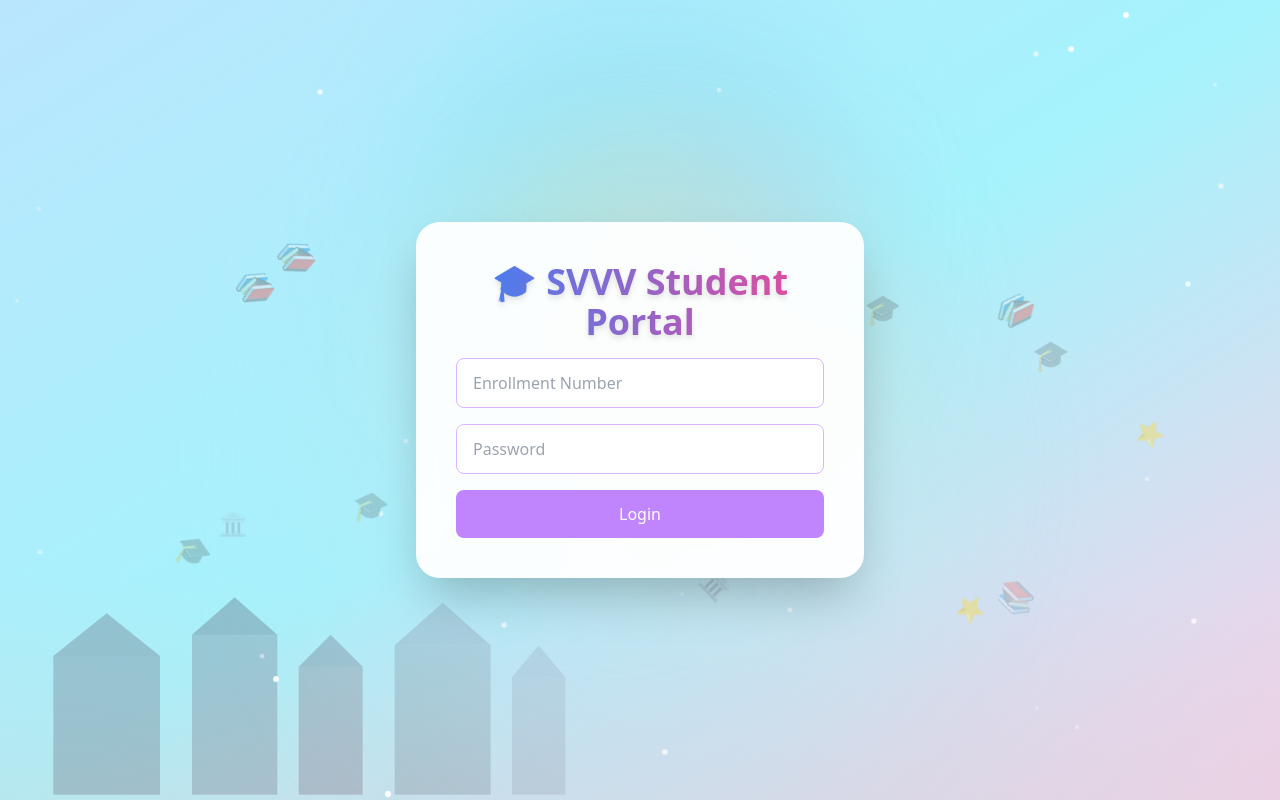
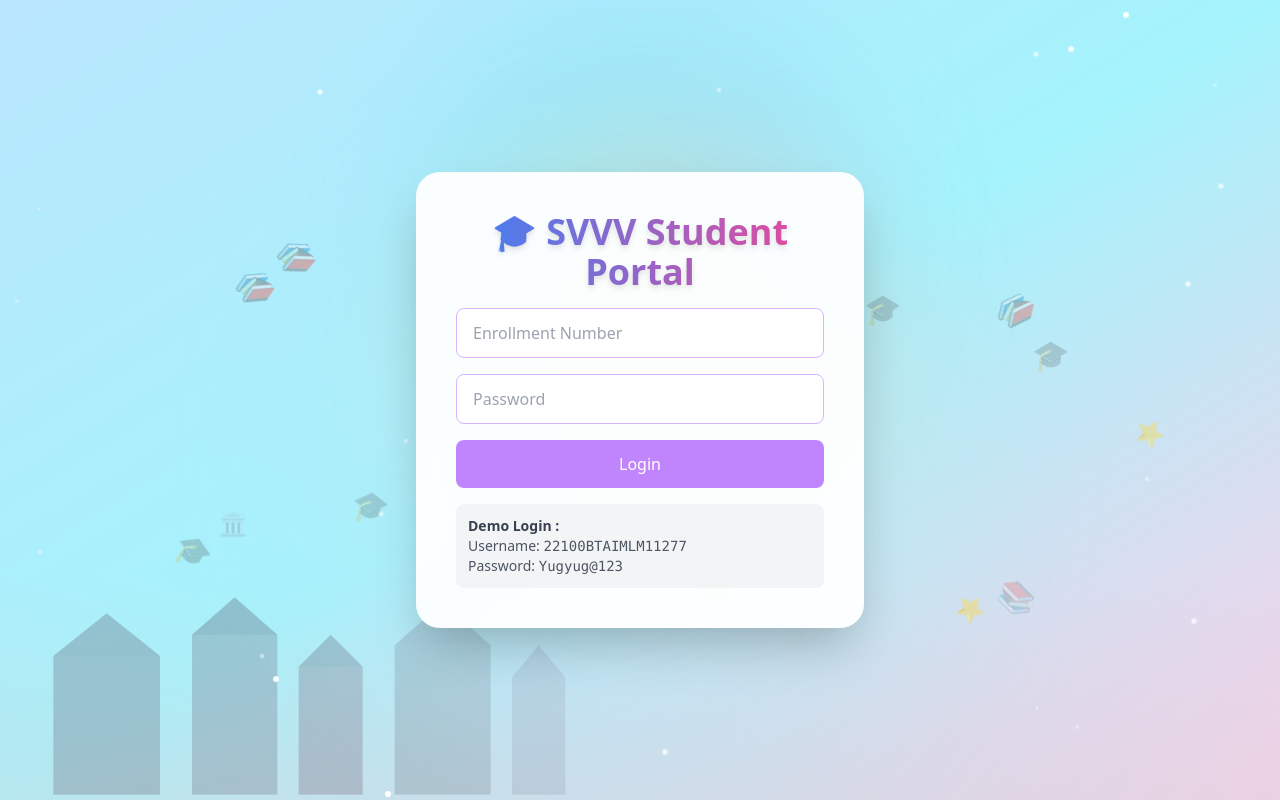
Before and after one commit to Yug-Bothra/NEURO_CAMPUS, a React (Vite) app: page /student in a window 1280 px wide. Built offline with nearby package versions, Linux system fonts and the light colour scheme; no server answers; the database is empty.

Commit message:
demo login crediantials added

```diff
--- a/src/pages/AdminLogin.jsx
+++ b/src/pages/AdminLogin.jsx
@@ -3,8 +3,21 @@ import { SignIn } from "@clerk/clerk-react";
 
 const AdminLogin = () => {
   return (
-    <div className="flex items-center justify-center min-h-screen bg-gray-50">
+    <div className="flex flex-col items-center justify-center min-h-screen bg-gray-50 space-y-4">
       <SignIn routing="path" path="/admin" />
+
+      {/* Demo Login */}
+      <div className="text-sm text-gray-600 text-left bg-gray-100 p-4 rounded-lg w-full max-w-sm">
+        <p className="font-semibold text-gray-700 mb-1">Demo Login :</p>
+        <p>
+          Username:{" "}
+          <span className="font-mono">yugbothra200@gmail.com</span>
+        </p>
+        <p>
+          Password:{" "}
+          <span className="font-mono">Yugyug@123</span>
+        </p>
+      </div>
     </div>
   );
 };
--- a/src/pages/StudentsLogin.jsx
+++ b/src/pages/StudentsLogin.jsx
@@ -70,7 +70,11 @@ const StudentsLogin = () => {
       else {
         sessionStorage.setItem(
           "student",
-          JSON.stringify({ ...loginData, password: newPassword.trim(), must_reset: false })
+          JSON.stringify({
+            ...loginData,
+            password: newPassword.trim(),
+            must_reset: false,
+          })
         );
         navigate(`/student/panel/${loginData.enrollment_number}`);
       }
@@ -87,13 +91,12 @@ const StudentsLogin = () => {
       {/* Castle-like campus silhouette */}
       <div className="absolute bottom-0 left-0 w-full h-56 bg-gradient-to-t from-gray-300/40 to-transparent">
         <svg className="absolute bottom-0 w-full h-full" viewBox="0 0 1200 200" fill="none">
-          {/* Buildings */}
           <rect x="50" y="70" width="100" height="130" fill="rgba(100,100,120,0.3)" />
           <rect x="180" y="50" width="80" height="150" fill="rgba(110,110,130,0.3)" />
           <rect x="280" y="80" width="60" height="120" fill="rgba(120,100,120,0.3)" />
           <rect x="370" y="60" width="90" height="140" fill="rgba(100,110,120,0.25)" />
           <rect x="480" y="90" width="50" height="110" fill="rgba(120,120,140,0.2)" />
-          {/* Roofs/Towers */}
+
           <polygon points="50,70 100,30 150,70" fill="rgba(90,90,110,0.3)" />
           <polygon points="180,50 220,15 260,50" fill="rgba(80,80,100,0.3)" />
           <polygon points="280,80 310,50 340,80" fill="rgba(90,90,110,0.3)" />
@@ -164,7 +167,9 @@ const StudentsLogin = () => {
               className="w-full px-4 py-3 border border-purple-300 rounded-lg focus:ring-2 focus:ring-purple-400 outline-none transition"
               required
             />
+
             {error && <p className="text-red-500 text-sm">{error}</p>}
+
             <button
               type="submit"
               disabled={loading}
@@ -172,6 +177,19 @@ const StudentsLogin = () => {
             >
               {loading ? "Logging in..." : "Login"}
             </button>
+
+            {/* Demo Login */}
+            <div className="mt-4 text-sm text-gray-600 text-left bg-gray-100 p-3 rounded-lg">
+              <p className="font-semibold text-gray-700">Demo Login :</p>
+              <p>
+                Username:{" "}
+                <span className="font-mono">22100BTAIMLM11277</span>
+              </p>
+              <p>
+                Password:{" "}
+                <span className="font-mono">Yugyug@123</span>
+              </p>
+            </div>
           </form>
         )}
 
```
